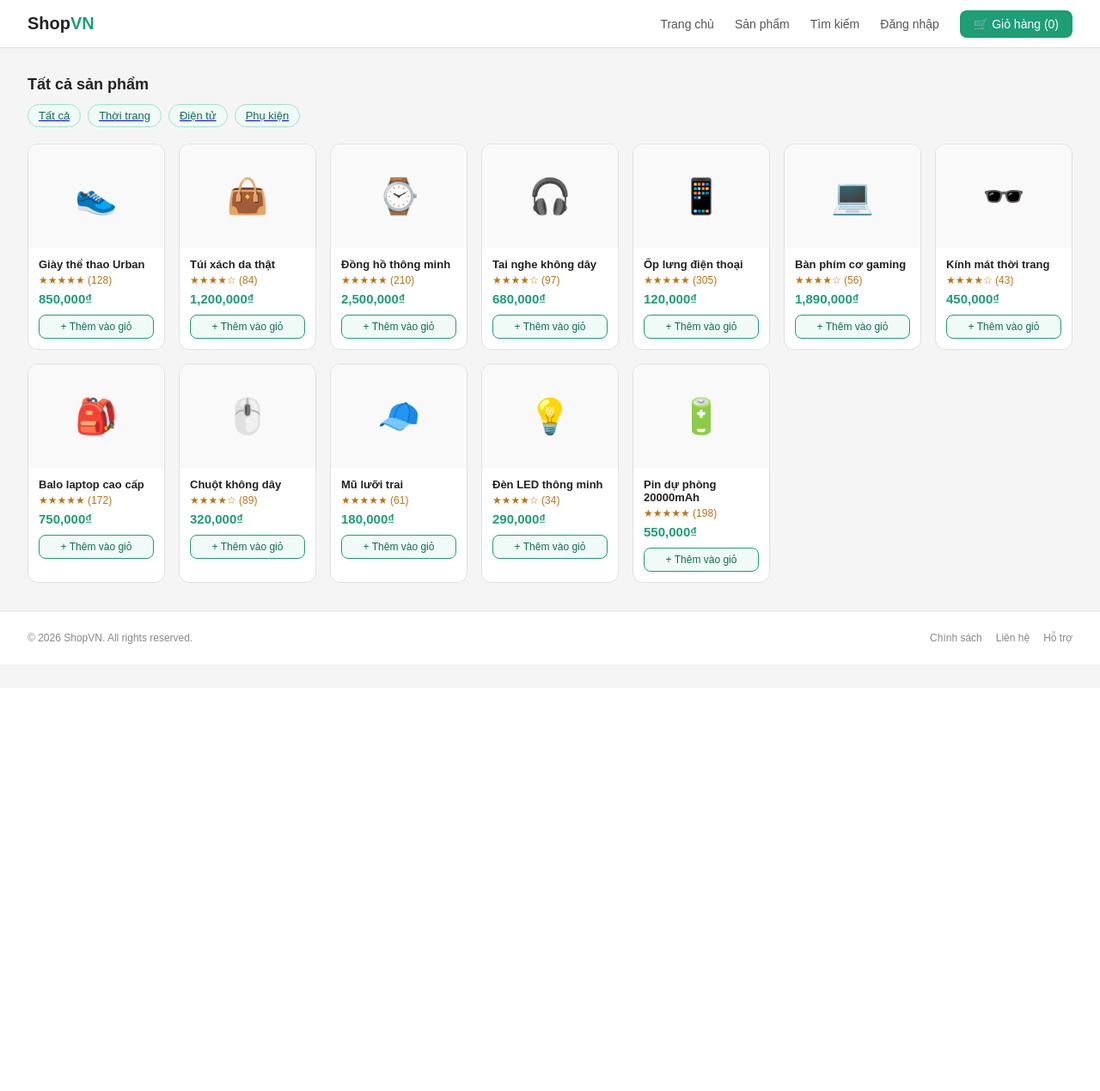
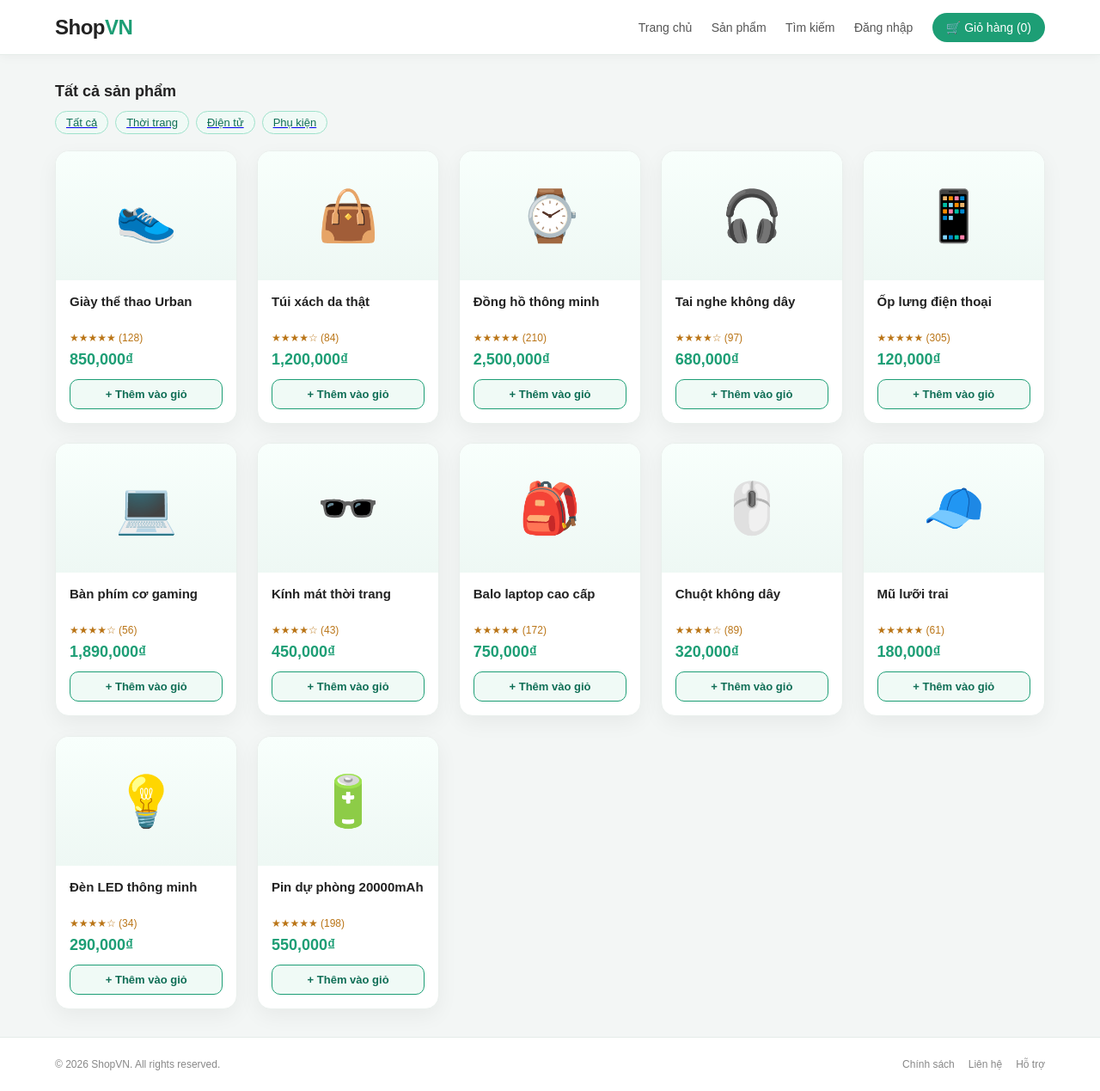
Before and after one commit to yogurtmlem/BMTTTMDT, a PHP site: page /products.php in a window 1280 px wide. Shown: the whole page at 86% size. Before the commit the page ends 749 px from the top, so only its background shows below. Run offline with PHP 8.4, Linux system fonts and the light colour scheme; data comes from the database, SQL or seed files in the repository; data that the repository does not hold is empty.

Commit message:
Refactor CSS for improved styling and responsiveness
Updated styles for various elements including navigation, hero section, product cards, and buttons. Improved responsiveness and visual consistency across the site.

```diff
--- a/webshop-html/style.css
+++ b/webshop-html/style.css
@@ -1,131 +1,331 @@
-* { margin: 0; padding: 0; box-sizing: border-box; }
+* {
+  margin: 0;
+  padding: 0;
+  box-sizing: border-box;
+}
 
 body {
   font-family: Arial, sans-serif;
-  background: #f5f5f5;
+  background: #f3f6f5;
   color: #222;
 }
 
+/* Header */
 nav {
   background: #fff;
-  border-bottom: 1px solid #e0e0e0;
-  padding: 0 2rem;
+  border-bottom: 1px solid #e5ece9;
+  padding: 0 4rem;
+  height: 64px;
   display: flex;
   align-items: center;
   justify-content: space-between;
-  height: 56px;
   position: sticky;
   top: 0;
   z-index: 100;
+  box-shadow: 0 2px 12px rgba(0,0,0,0.04);
 }
 
-.logo { font-size: 20px; font-weight: bold; }
-.logo span { color: #1D9E75; }
+.logo {
+  font-size: 24px;
+  font-weight: bold;
+  letter-spacing: -0.5px;
+}
 
-.nav-links { display: flex; gap: 1.5rem; align-items: center; }
-.nav-links a { font-size: 14px; color: #555; text-decoration: none; }
-.nav-links a:hover { color: #1D9E75; }
+.logo span {
+  color: #1D9E75;
+}
+
+.nav-links {
+  display: flex;
+  gap: 1.4rem;
+  align-items: center;
+}
+
+.nav-links a {
+  font-size: 14px;
+  color: #555;
+  text-decoration: none;
+}
+
+.nav-links a:hover {
+  color: #1D9E75;
+}
+
+.user-badge {
+  background: #f0faf6;
+  color: #0F6E56;
+  border: 1px solid #9FE1CB;
+  padding: 6px 10px;
+  border-radius: 999px;
+  font-size: 13px;
+}
 
 .cart-btn {
   background: #1D9E75;
   color: #fff;
   border: none;
-  padding: 8px 16px;
-  border-radius: 8px;
+  padding: 9px 16px;
+  border-radius: 999px;
   font-size: 14px;
   cursor: pointer;
 }
-.cart-btn:hover { background: #0F6E56; }
 
+.cart-btn:hover {
+  background: #0F6E56;
+}
+
+/* Hero */
 .hero {
-  background: #fff;
-  padding: 3rem 2rem;
-  text-align: center;
-  border-bottom: 1px solid #e0e0e0;
+  margin: 2rem;
+  border-radius: 24px;
+  background: linear-gradient(135deg, #e8fff5 0%, #ffffff 50%, #dff7ef 100%);
+  padding: 4rem;
+  display: flex;
+  align-items: center;
+  justify-content: space-between;
+  text-align: left;
+  overflow: hidden;
 }
-.hero h1 { font-size: 28px; margin-bottom: 0.5rem; }
-.hero p { color: #666; font-size: 15px; margin-bottom: 1.5rem; }
+
+.hero-content {
+  max-width: 620px;
+}
+
+.hero-badge {
+  display: inline-block;
+  background: #1D9E75;
+  color: #fff;
+  padding: 7px 14px;
+  border-radius: 999px;
+  font-size: 13px;
+  margin-bottom: 1rem;
+}
+
+.hero h1 {
+  font-size: 42px;
+  line-height: 1.15;
+  color: #12352b;
+  margin-bottom: 0.8rem;
+}
+
+.hero p {
+  color: #5f6f69;
+  font-size: 17px;
+  line-height: 1.6;
+  margin-bottom: 1.5rem;
+}
 
 .hero-btn {
   background: #1D9E75;
   color: #fff;
   border: none;
-  padding: 10px 28px;
-  border-radius: 8px;
+  padding: 12px 30px;
+  border-radius: 999px;
   font-size: 15px;
   cursor: pointer;
 }
-.hero-btn:hover { background: #0F6E56; }
 
-.section { padding: 2rem; }
-.section-title { font-size: 18px; font-weight: bold; margin-bottom: 1rem; }
+.hero-btn:hover {
+  background: #0F6E56;
+}
+
+.hero-visual {
+  width: 180px;
+  height: 180px;
+  background: #fff;
+  border-radius: 36px;
+  display: flex;
+  align-items: center;
+  justify-content: center;
+  font-size: 88px;
+  box-shadow: 0 20px 50px rgba(29,158,117,0.18);
+}
+
+/* Features */
+.features {
+  display: grid;
+  grid-template-columns: repeat(4, 1fr);
+  gap: 1rem;
+  margin: 0 2rem 1rem;
+}
+
+.features div {
+  background: #fff;
+  border: 1px solid #e5ece9;
+  border-radius: 16px;
+  padding: 1rem;
+  font-size: 15px;
+  font-weight: 600;
+  color: #12352b;
+}
+
+.features span {
+  margin-left: 6px;
+}
+
+/* Products section */
+.section {
+  padding: 2rem 4rem;
+}
+
+.section-title {
+  font-size: 18px;
+  font-weight: bold;
+  margin-bottom: 1rem;
+}
+
+.section-header {
+  display: flex;
+  justify-content: space-between;
+  align-items: end;
+  margin-bottom: 1.5rem;
+}
+
+.section-header p {
+  font-size: 13px;
+  color: #1D9E75;
+  font-weight: bold;
+  margin-bottom: 4px;
+}
+
+.section-header h2 {
+  font-size: 26px;
+  color: #12352b;
+}
+
+.section-header a {
+  color: #1D9E75;
+  text-decoration: none;
+  font-weight: bold;
+  font-size: 14px;
+}
 
 .products {
   display: grid;
-  grid-template-columns: repeat(auto-fill, minmax(160px, 1fr));
-  gap: 1rem;
+  grid-template-columns: repeat(auto-fill, minmax(210px, 1fr));
+  gap: 1.4rem;
 }
 
 .product-card {
   background: #fff;
-  border: 1px solid #e0e0e0;
-  border-radius: 12px;
+  border-radius: 16px;
   overflow: hidden;
-  transition: box-shadow 0.2s;
+  border: 1px solid #e9efec;
+  box-shadow: 0 8px 24px rgba(0,0,0,0.05);
+  transition: 0.2s ease;
 }
-.product-card:hover { box-shadow: 0 4px 12px rgba(0,0,0,0.1); }
+
+.product-card:hover {
+  transform: translateY(-4px);
+  box-shadow: 0 14px 34px rgba(0,0,0,0.1);
+}
 
 .product-img {
-  height: 120px;
+  height: 150px;
   display: flex;
   align-items: center;
   justify-content: center;
-  font-size: 40px;
-  background: #f9f9f9;
+  font-size: 58px;
+  background: linear-gradient(180deg, #f8fffc, #eef8f4);
 }
 
-.product-info { padding: 0.75rem; }
-.product-name { font-size: 13px; font-weight: bold; margin-bottom: 4px; }
-.product-stars { font-size: 12px; color: #BA7517; margin-bottom: 6px; }
-.product-price { font-size: 15px; color: #1D9E75; font-weight: bold; margin-bottom: 10px; }
+.product-info {
+  padding: 1rem;
+}
+
+.product-name {
+  font-size: 15px;
+  font-weight: bold;
+  min-height: 38px;
+  margin-bottom: 6px;
+}
+
+.product-stars {
+  font-size: 12px;
+  color: #BA7517;
+  margin-bottom: 8px;
+}
+
+.product-stars span {
+  color: #888;
+}
+
+.product-price {
+  font-size: 18px;
+  color: #1D9E75;
+  font-weight: bold;
+  margin-bottom: 12px;
+}
 
 .add-btn {
   width: 100%;
   background: #f0faf6;
   border: 1px solid #1D9E75;
-  border-radius: 8px;
-  padding: 6px;
-  font-size: 12px;
+  border-radius: 10px;
+  padding: 9px;
+  font-size: 13px;
+  font-weight: bold;
   color: #0F6E56;
   cursor: pointer;
 }
-.add-btn:hover { background: #1D9E75; color: #fff; }
 
+.add-btn:hover {
+  background: #1D9E75;
+  color: #fff;
+}
+
+/* Banner */
 .banner {
   background: #E1F5EE;
-  border: 1px solid #9FE1CB;
-  border-radius: 12px;
-  padding: 1rem 1.5rem;
-  margin: 0 2rem 2rem;
+  border-radius: 16px;
+  padding: 1.3rem 1.6rem;
+  margin: 1rem 4rem 2rem;
   display: flex;
   align-items: center;
   justify-content: space-between;
+  box-shadow: 0 8px 24px rgba(29,158,117,0.1);
 }
-.banner p { font-size: 14px; color: #085041; font-weight: bold; }
-.banner span { font-size: 13px; color: #0F6E56; }
 
+.banner p {
+  font-size: 14px;
+  color: #085041;
+  font-weight: bold;
+}
+
+.banner span {
+  font-size: 13px;
+  color: #0F6E56;
+}
+
+/* Footer */
 footer {
   background: #fff;
-  border-top: 1px solid #e0e0e0;
-  padding: 1.5rem 2rem;
+  border-top: 1px solid #e5ece9;
+  padding: 1.5rem 4rem;
   display: flex;
   justify-content: space-between;
   align-items: center;
 }
-footer p { font-size: 12px; color: #888; }
-.footer-links { display: flex; gap: 1rem; }
-.footer-links a { font-size: 12px; color: #888; text-decoration: none; }
-.footer-links a:hover { color: #1D9E75; }
+
+footer p {
+  font-size: 12px;
+  color: #888;
+}
+
+.footer-links {
+  display: flex;
+  gap: 1rem;
+}
+
+.footer-links a {
+  font-size: 12px;
+  color: #888;
+  text-decoration: none;
+}
+
+.footer-links a:hover {
+  color: #1D9E75;
+}
 
 /* Login page */
 .login-page {
```
Also changed, not shown: other parts of webshop-html/style.css (+130 -13 lines).
